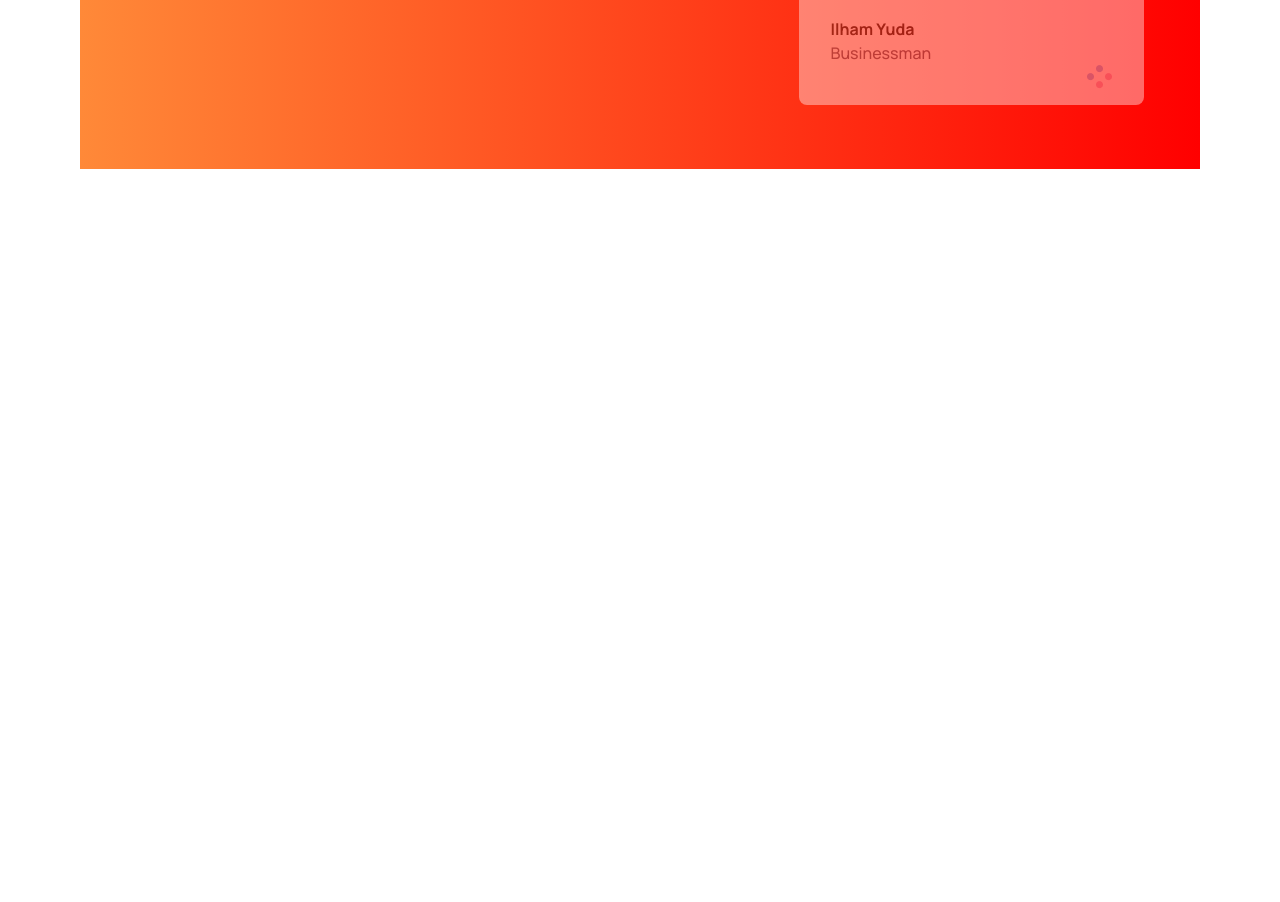
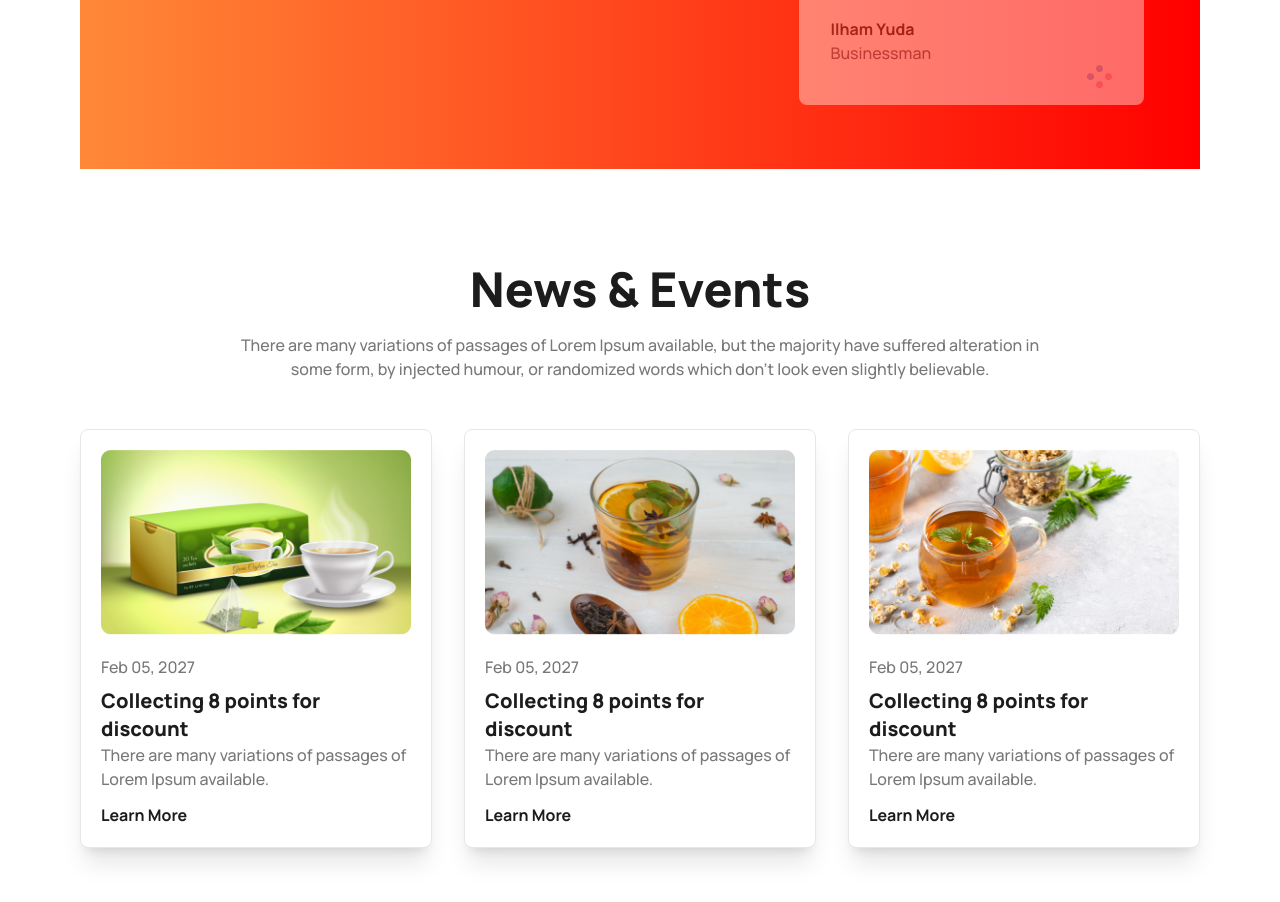
Before and after one commit to shihab01118/tea-house-website, a plain HTML site: page index.html in a window 1280 px wide. Shown: the part 2336-3238 px from the top of the page. Before the commit the page ends 2601 px from the top, so only its background shows below. Drawn offline with nearby package versions, Linux system fonts and the light colour scheme.

Commit message:
news section added

```diff
--- a/index.html
+++ b/index.html
@@ -96,10 +96,9 @@
         <!-- banner section -->
         <section class="max-w-screen-xl mx-auto px-8 md:px-16 lg:px-20">
             <!-- banner container -->
-            <div
-                class="flex flex-col-reverse lg:flex-row items-center justify-between gap-7 pb-10">
+            <div class="flex flex-col-reverse lg:flex-row items-center justify-between gap-7 pb-10">
                 <!-- banner content -->
-                <div class="space-y-5">
+                <div class="space-y-5 text-center lg:text-start">
                     <h2 class="text-title-color font-extrabold text-3xl md:text-5xl lg:text-7xl">
                         It's good
                         <br>
@@ -240,7 +239,8 @@
         <!-- super clients section -->
         <section class="max-w-screen-xl mx-auto px-8 md:px-16 lg:px-20 my-24">
             <!-- super clients container -->
-            <div class="flex flex-col gap-10 lg:flex-row bg-gradient-to-l from-[#f00] to-[#FF8938] px-6 py-10 md:px-14 md:py-16">
+            <div
+                class="flex flex-col gap-10 lg:flex-row bg-gradient-to-l from-[#f00] to-[#FF8938] px-6 py-10 md:px-14 md:py-16">
                 <!-- super clients content -->
                 <div class="flex items-center lg:pr-10">
                     <div class="">
@@ -248,8 +248,10 @@
                             Meet Our Super <br> Clients
                         </h2>
                         <p class="text-[#F4F4F4] font-medium mt-5 mb-7">
-                            There are many variations of passages of Lorem Ipsum available, but the majority have suffered
-                            alteration in some form, by injected humour, or randomised words which don't look even slightly
+                            There are many variations of passages of Lorem Ipsum available, but the majority have
+                            suffered
+                            alteration in some form, by injected humour, or randomised words which don't look even
+                            slightly
                             believable.
                         </p>
                         <button class="btn bg-white rounded-full">Show All</button>
@@ -258,10 +260,12 @@
                 <!-- super clients review container -->
                 <div class="space-y-8 lg:space-y-12 relative">
                     <!-- review 1 -->
-                    <div class="bg-white rounded-lg p-6 w-[90%] mx-auto md:w-full md:px-8 md:py-4 relative opacity-40 z-10">
+                    <div
+                        class="bg-white rounded-lg p-6 w-[90%] mx-auto md:w-full md:px-8 md:py-4 relative opacity-40 z-10">
                         <img src="./images/client.png" alt="client" class="absolute -left-8 -top-8">
                         <p class="font-medium text-text-color mb-5">
-                            We are providing the best and suitable home insurance services for the people who are interested to treatment
+                            We are providing the best and suitable home insurance services for the people who are
+                            interested to treatment
                         </p>
                         <h5 class="text-title-color font-bold">Ilham Yuda</h5>
                         <p class="font-medium text-[#5D5A6F]">Businessman</p>
@@ -270,10 +274,12 @@
                         </div>
                     </div>
                     <!-- review 2 -->
-                    <div class="bg-white rounded-lg p-6 w-[90%] mx-auto md:w-full md:px-8 md:py-4 absolute top-24 lg:top-16 right-5 lg:-left-20 z-20">
+                    <div
+                        class="bg-white rounded-lg p-6 w-[90%] mx-auto md:w-full md:px-8 md:py-4 absolute top-24 lg:top-16 right-5 lg:-left-20 z-20">
                         <img src="./images/client.png" alt="client" class="absolute -left-8 -top-8">
                         <p class="font-medium text-text-color mb-5">
-                            We are providing the best and suitable home insurance services for the people who are interested to treatment
+                            We are providing the best and suitable home insurance services for the people who are
+                            interested to treatment
                         </p>
                         <h5 class="text-title-color font-bold">Ilham Yuda</h5>
                         <p class="font-medium text-[#5D5A6F]">Businessman</p>
@@ -282,15 +288,71 @@
                         </div>
                     </div>
                     <!-- review 3 -->
-                    <div class="bg-white rounded-lg p-6 w-[90%] mx-auto md:w-full md:px-8 md:py-4 relative opacity-40 z-10">
+                    <div
+                        class="bg-white rounded-lg p-6 w-[90%] mx-auto md:w-full md:px-8 md:py-4 relative opacity-40 z-10">
                         <img src="./images/client.png" alt="client" class="absolute -left-8 -top-8">
                         <p class="font-medium text-text-color mb-5">
-                            We are providing the best and suitable home insurance services for the people who are interested to treatment
+                            We are providing the best and suitable home insurance services for the people who are
+                            interested to treatment
                         </p>
                         <h5 class="text-title-color font-bold">Ilham Yuda</h5>
                         <p class="font-medium text-[#5D5A6F]">Businessman</p>
                         <div class="flex justify-end">
                             <img src="images/circles.png" alt="">
+                        </div>
+                    </div>
+                </div>
+            </div>
+        </section>
+
+        <!-- news and event section -->
+        <section class="max-w-screen-xl mx-auto px-8 md:px-16 lg:px-20 my-24">
+            <!-- section heading -->
+            <div class="text-center space-y-5">
+                <h3 class="text-title-color font-extrabold text-3xl md:text-4xl lg:text-5xl">
+                    News & Events
+                </h3>
+                <p class="text-text-color font-medium text-base max-w-[800px] mx-auto">
+                    There are many variations of passages of Lorem Ipsum available, but the majority have suffered
+                    alteration in some form, by injected humour, or randomized words which don't look even slightly
+                    believable.
+                </p>
+            </div>
+            <!-- event and news container -->
+            <div class="mt-12 grid grid-cols-1 md:grid-cols-2 lg:grid-cols-3 gap-8">
+                <!-- news card 1 -->
+                <div class="bg-white shadow-xl p-5 border border-inherit rounded-lg">
+                    <figure><img src="./images/news-1.png" alt="Shoes" /></figure>
+                    <div class="">
+                        <p class="text-text-color font-medium mt-5 mb-2">Feb 05, 2027</p>
+                        <h2 class="text-title-color font-extrabold text-xl">Collecting 8 points for discount</h2>
+                        <p class="text-text-color font font-medium mb-3">There are many variations of passages of Lorem Ipsum available.</p>
+                        <div class="card-actions">
+                            <a href="#" class="text-title-color font-bold">Learn More</a>
+                        </div>
+                    </div>
+                </div>
+                <!-- news card 2 -->
+                <div class="bg-white shadow-xl p-5 border border-inherit rounded-lg">
+                    <figure><img src="./images/news-2.png" alt="Shoes" /></figure>
+                    <div class="">
+                        <p class="text-text-color font-medium mt-5 mb-2">Feb 05, 2027</p>
+                        <h2 class="text-title-color font-extrabold text-xl">Collecting 8 points for discount</h2>
+                        <p class="text-text-color font font-medium mb-3">There are many variations of passages of Lorem Ipsum available.</p>
+                        <div class="card-actions">
+                            <a href="#" class="text-title-color font-bold">Learn More</a>
+                        </div>
+                    </div>
+                </div>
+                <!-- news card 3 -->
+                <div class="bg-white shadow-xl p-5 border border-inherit rounded-lg">
+                    <figure><img src="./images/news-3.png" alt="Shoes" /></figure>
+                    <div class="">
+                        <p class="text-text-color font-medium mt-5 mb-2">Feb 05, 2027</p>
+                        <h2 class="text-title-color font-extrabold text-xl">Collecting 8 points for discount</h2>
+                        <p class="text-text-color font font-medium mb-3">There are many variations of passages of Lorem Ipsum available.</p>
+                        <div class="card-actions">
+                            <a href="#" class="text-title-color font-bold">Learn More</a>
                         </div>
                     </div>
                 </div>
```
